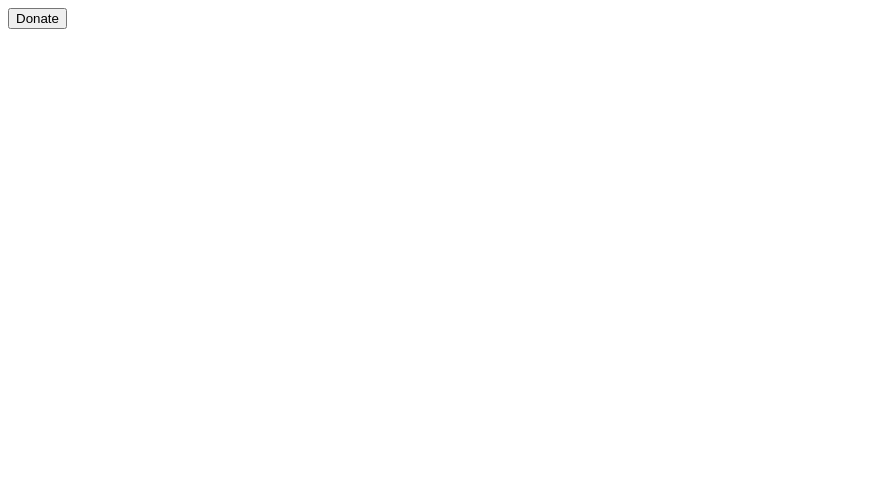
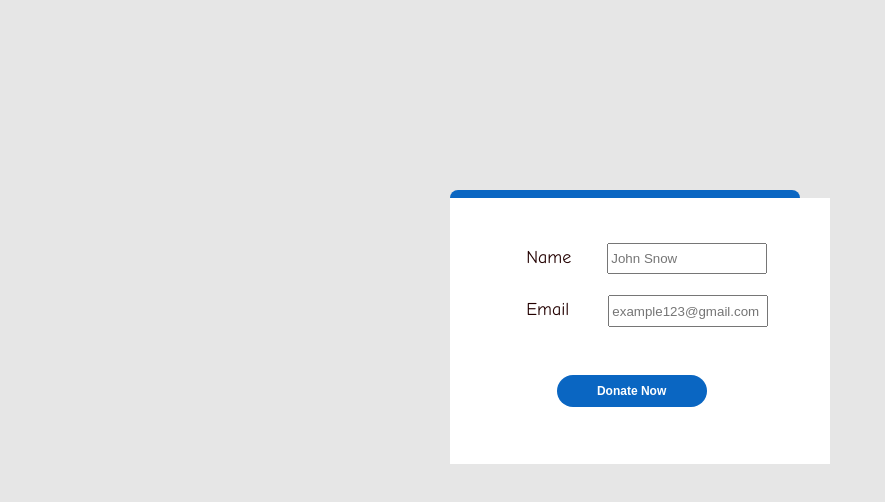
Before and after one commit to Amrit-Raj-17/Payment-Gateway, a plain HTML site: page index.html in a window 1280 px wide. Shown: the whole page, without its empty margins (0-885 px from the left). Drawn offline with Linux system fonts and the light colour scheme.

Commit message:
Add files via upload

```diff
--- a/index.html
+++ b/index.html
@@ -1,13 +1,22 @@
 <html>
     <head>
-        <!-- <link rel="stylesheet" href="style1.css"> -->
+        <link rel="stylesheet" href="style1.css">
         <title>Payment Gateway</title>
     </head>
     <body>
-        <a href="payment.html">
-            <button type="button">
-                Donate
-            </button>
-        </a>
+        <div class="rectangle"></div>
+        <div>
+            <form action="">
+                <label for="name"> Name </label>
+                <input type="text" id="name" placeholder="John Snow" class="name" required><br><br>
+                <label for="mail" > Email </label>
+                <input type="email" id="mail" placeholder="example123@gmail.com" class="mail" required>
+            </form>
+            <a href="payment.html">
+                <button class="donate">
+                    Donate Now
+                </button>
+                </a>
+        </div>
     </body>
 </html>
--- a/style1.css
+++ b/style1.css
@@ -1,3 +1,58 @@
 body {
-    background-color: rgb(96, 227, 245);
+    background-color: rgb(230, 230, 230);
+    font-family: "Comic Sans MS", "Comic Sans", cursive;
 }
+.rectangle {
+    margin-top: 15%;
+    width: 350px;
+    height: 8px;
+    border-top-left-radius: 10px;
+    border-top-right-radius: 10px;
+    background-color: rgb(10,102,194);
+}
+
+div {
+    margin-left: 35%;
+    margin-right: 35%;
+    background-color: white;
+
+}
+form {
+    padding-top: 12%;
+    margin-left: 20%;
+    font-size: 18px;
+    color: rgb(35, 0, 0);
+}
+
+a {
+    text-decoration: none;
+}
+input {
+    height: 4%;
+    width: 160px;
+}
+.name {
+    margin-left: 30px;
+}
+.mail {
+    margin-left: 33px;
+}
+.donate {
+    margin-top: 30px;
+    margin-bottom: 15%;
+    margin-left: 28%;
+    background-color: rgb(10,102,194);
+    border: none;
+    color:white;
+    height: 32px;
+    width: 150px;
+    font-size: 12px;
+    font-weight: bold;
+    border-radius: 16px;
+    cursor: pointer;
+    margin-right: 5px;
+    transition:background-color 0.15s;
+}
+.donate:hover{
+    background-color: rgb(11, 69, 126);
+  }
```
Also changed, not shown: payment.html (+1 -1 lines).
